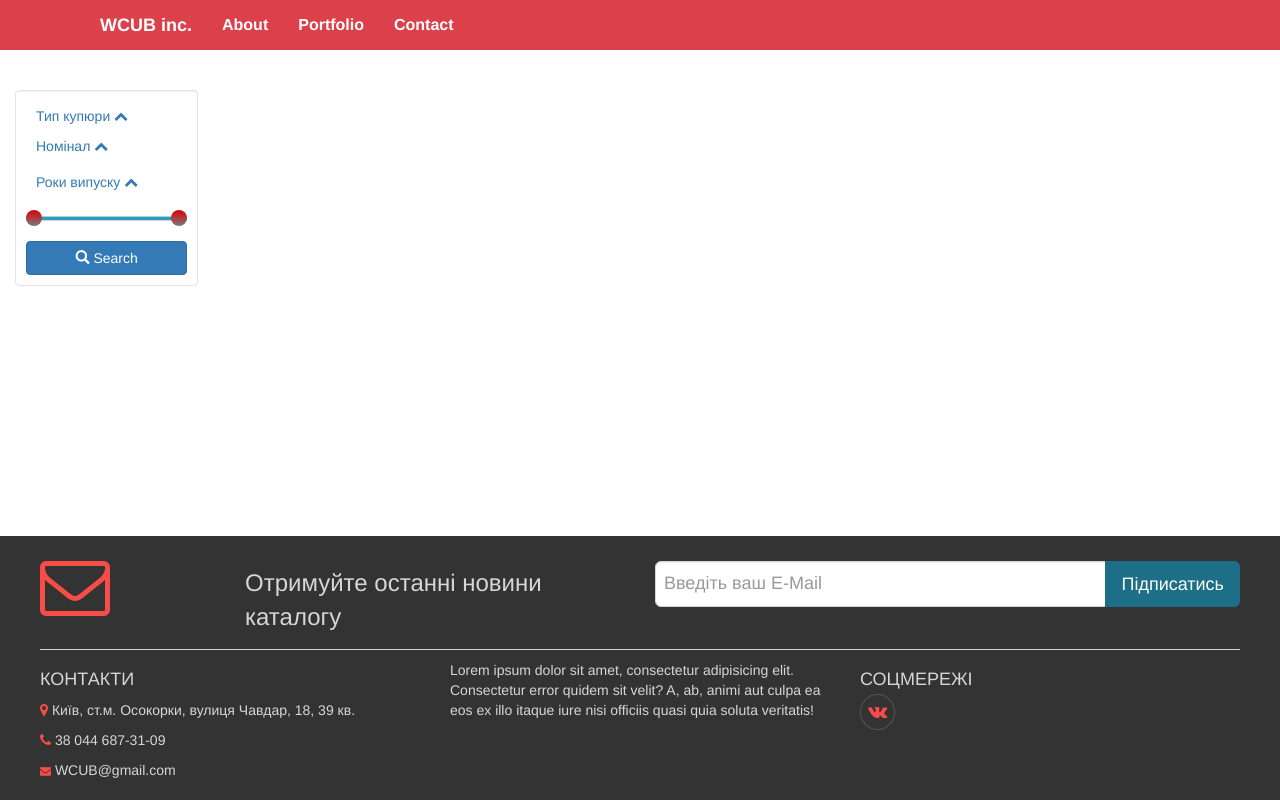
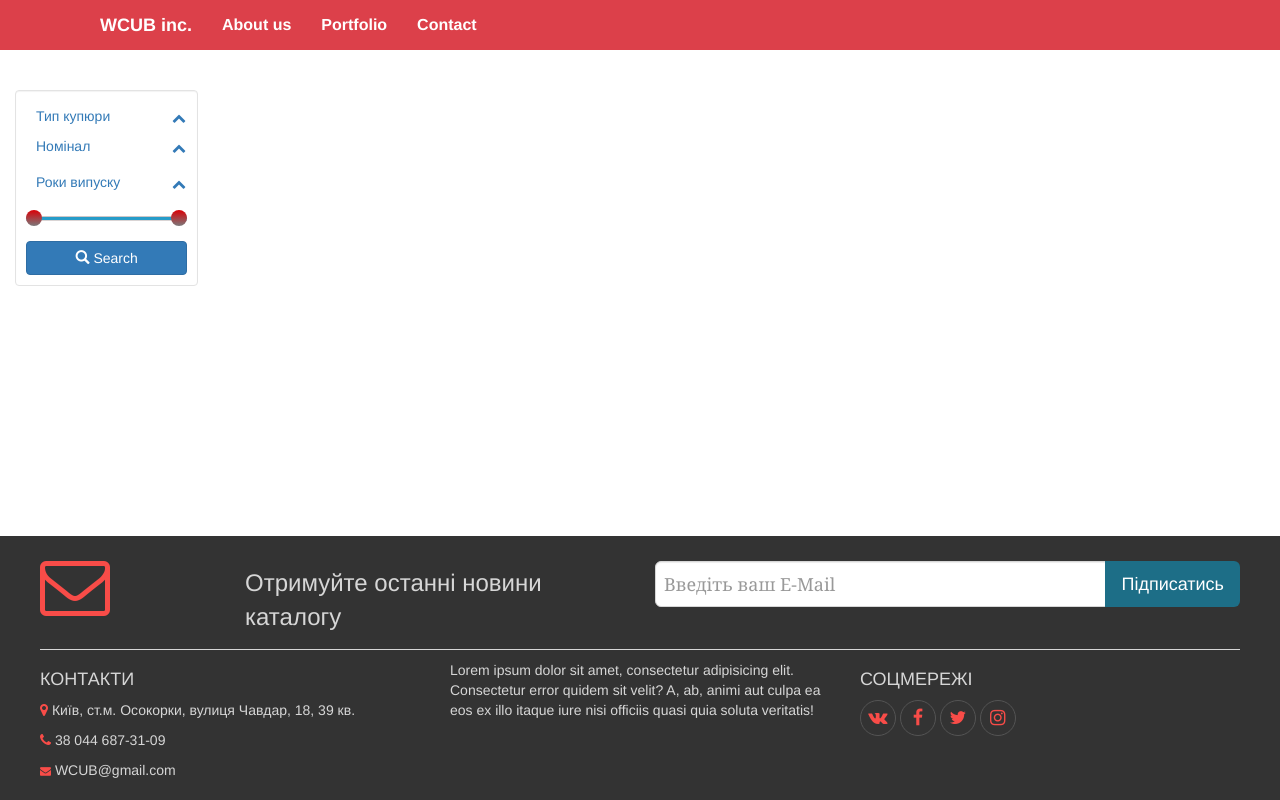
Before and after one commit to godis-michael/WCUB, a Django app: template catalogue/templates/catalogue/index.html in a window 1280 px wide. Run offline with Django 3.2, Linux system fonts and the light colour scheme; the template is opened without the code that fills it, so the values that code supplies are empty; some libraries are stand-ins or nearby versions.

Commit message:
- Блок сайдбар перенесено з бази до індексу.

```diff
--- a/WCUB/settings.py
+++ b/WCUB/settings.py
@@ -37,7 +37,7 @@
     'django.contrib.staticfiles',
     'catalogue.apps.CatalogueConfig',
     'widget_tweaks',
-    'django_filters',
+    'django_filters'
 ]
 
 MIDDLEWARE = [
--- a/catalogue/filters.py
+++ b/catalogue/filters.py
@@ -7,7 +7,7 @@
 class BancnoteFilter(django_filters.FilterSet):
     type = django_filters.ChoiceFilter(name='type', choices=Bancnote.TYPE_CHOICES,
                                        widget=forms.RadioSelect(attrs={'class': 'radio'}), empty_label=None)
-    par_gt = django_filters.NumberFilter(name='par', lookup_expr='gte', widget=forms.Select)
+    par_gt = django_filters.NumberFilter(name='par', lookup_expr='gte', widget=forms.Select())
     par_lt = django_filters.NumberFilter(name='par', lookup_expr='lte', widget=forms.Select)
     year = django_filters.NumericRangeFilter(name='year', lookup_expr='overlap')
 
--- a/catalogue/static/catalogue/css/style.css
+++ b/catalogue/static/catalogue/css/style.css
@@ -10,7 +10,7 @@
 }
 .range-input{
     padding-top: 2%;
-    padding-left: 7%;
+    text-align: center;
 }
 #par{
     padding: 2% 0 2% 0;
@@ -47,6 +47,21 @@
 }
 .contacts.fa-envelope{
     font-size: 11px;
+}
+#social-networks i{
+    width: 36px;
+    height: 36px;
+    color:#f84c48;
+    border: 1px solid #545454;
+    border-radius: 50%;
+    padding: 7px;
+    font-size: 18px;
+    text-align: center;
+    padding-top: 8px;
+    padding-right: 7px;
+}
+#social-networks i:hover{
+    background-color: #d6d6d6;
 }
 /*       navbar      */
 .navbar-default {
--- a/catalogue/static/catalogue/js/script.js
+++ b/catalogue/static/catalogue/js/script.js
@@ -35,6 +35,35 @@
   if(height <= html.clientHeight){
       $('footer').css('position', 'absolute');
     } else $('footer').css('position', 'relative');
+
+  $('#firstPer, #secPer').change(function () {
+        var val1 = parseInt($('#firstPer').val()),
+            val2 = parseInt($('#secPer').val()),
+            rs = $('.range-slider').children();
+        if(val1 > 2017) val1 = 2017;
+        if(val2 > 2017) val2 = 2017;
+        if(val1 < 1917) val1 = 1917;
+        if(val2 < 1917) val2 = 1917;
+        // console.log('val1 = ' + val1,'val2 = ' + val2);
+        // console.log('rs = ' + rs[0].value);
+        if(val1 > val2){
+            var temp = val2;
+            val2 = val1;
+            val1 = temp;
+        } else if(val1 === val2){
+            if(val1 === 2017) val1 -= 1;
+            else if(val1 === 1917) val2 += 1;
+            else val1 += 1;
+        }
+
+        $('#firstPer').attr('value', val1);
+        $('#secPer').attr('value', val2);
+
+        rs[0].value = parseInt(val1);
+        rs[1].value = parseInt(val2);
+        // console.log('val1 = ' + val1,'val2 = ' + val2);
+
+    });
 });
 
 function showcontent(id) {
@@ -50,7 +79,7 @@
     var slide2 = parseFloat( slides[1].value );
   // Neither slider will clip the other, so make sure we determine which is larger
   if( slide1 > slide2 ){ var tmp = slide2; slide2 = slide1; slide1 = tmp; }
-
+  console.log('val1 = ' + slide1,'val2 = ' + slide2);
   $('#id_year_0').attr('value', slide1);
   $('#id_year_1').attr('value', slide2);
 }
--- a/catalogue/templates/catalogue/base.html
+++ b/catalogue/templates/catalogue/base.html
@@ -2,31 +2,21 @@
 <html lang="en">
 <head>
     <title>{% block title %}{% endblock %}</title>
-	<meta charset="utf-8" />
+    <meta charset="utf-8"/>
     {% load staticfiles %}
-	<link rel="stylesheet" href="{% static 'catalogue/css/style.css' %}" type = "text/css"/>
-	<link rel="stylesheet" href="{% static 'catalogue/css/bootstrap.min.css' %}" type = "text/css"/>
+    <link rel="stylesheet" href="{% static 'catalogue/css/style.css' %}" type="text/css"/>
+    <link rel="stylesheet" href="{% static 'catalogue/css/bootstrap.min.css' %}" type="text/css"/>
     <link rel="stylesheet" href="https://maxcdn.bootstrapcdn.com/font-awesome/4.4.0/css/font-awesome.min.css">
     <script src="{% static 'catalogue/js/jquery-3.1.1.js' %}"></script>
     <script src="{% static 'catalogue/js/bootstrap.js' %}"></script>
     <script src="{% static 'catalogue/js/script.js' %}"></script>
-	<meta name="viewport" content = "width=device-width, initial-scale=1.0">
+    <meta name="viewport" content="width=device-width, initial-scale=1.0">
 </head>
 <body class="body">
 {% include 'catalogue/includes/header.html' %}
 <div class="container-fluid">
-		<div class="row">
-		  <div class="col-lg-2 col-md-3 col-sm-3 col-xs-12">
-		  <br> <br>
-			{% block sidebar %}
-			{% endblock %}
-          </div>
-		  <div class="col-lg-10 col-md-9 col-sm-9 col-xs-12 ">
-			<br><br>
     {% block content %}
     {% endblock %}
-		  </div>
-        </div>
 </div>
 </body>
 {% include 'catalogue/includes/footer.html' %}
--- /dev/null
+++ b/catalogue/templates/catalogue/feedback.html
@@ -0,0 +1,6 @@
+{% extends 'catalogue/base.html' %}
+{% block title %}Контакти{% endblock %}
+
+{% block content %}
+
+{% endblock %}
--- a/catalogue/templates/catalogue/includes/footer.html
+++ b/catalogue/templates/catalogue/includes/footer.html
@@ -4,21 +4,23 @@
             <div class="container-fluid">
                 <div class="row" style="padding-top: 15px;">
                     <div class="col-lg-1">
-                        <i style="color:#f84c48; margin-top: -10px" class="fa fa-envelope-o fa-5x" aria-hidden="true"></i>
+                        <i style="color:#f84c48; margin-top: -10px" class="fa fa-envelope-o fa-5x"
+                           aria-hidden="true"></i>
                     </div>
                     <div class="col-lg-4 col-lg-offset-1">
                         <p id="text-email">Отримуйте останні новини каталогу</p>
                     </div>
                     <div class="col-lg-6">
                         <div class="input-group input-group-lg">
-                            <input type="text" style="padding: 5px 8px" class="form-control" placeholder="Введіть ваш E-Mail">
+                            <input type="text" style="padding: 5px 8px; font-family: 'Georgia', Times, serif;" class="form-control"
+                                   placeholder="Введіть ваш E-Mail">
                             <span class="input-group-btn">
                                 <button style="background:#1d6e87; color: white; border: 0" class="btn btn-default">Підписатись</button>
                             </span>
                         </div>
                     </div>
                 </div>
-            <hr style="margin: 10px 0; border-color: #d6d6d6">
+                <hr style="margin: 10px 0; border-color: #d6d6d6">
             </div>
             <div class="container-fluid">
                 <div class="row">
@@ -42,8 +44,13 @@
                         ab, animi aut culpa ea eos ex illo itaque iure nisi officiis quasi quia soluta veritatis!
                     </div>
                     <div class="col-lg-4 col-md-4">
-                        <h4>Соцмережі</h4>
-                        <a href="vk.com" style="color:#f84c48; border: 1px solid rgb(85, 85, 85); border-radius: 50%; padding: 7px; font-size: 18px;"><i class="fa fa-vk"></i></a>
+                        <div id="social-networks">
+                            <h4>Соцмережі</h4>
+                            <a href="https://vk.com/" target="_blank"><i class="fa fa-vk"></i></a>
+                            <a href="https://facebook.com/" target="_blank"><i class="fa fa-facebook"></i></a>
+                            <a href="https://twitter.com/" target="_blank"><i class="fa fa-twitter"></i></a>
+                            <a href="https://instagram.com/" target="_blank"><i class="fa fa-instagram"></i></a>
+                        </div>
                     </div>
                 </div>
             </div>
--- a/catalogue/templates/catalogue/includes/header.html
+++ b/catalogue/templates/catalogue/includes/header.html
@@ -7,7 +7,7 @@
       </div>
       <div class="navbar-collapse" id="navbarNavDropdown">
         <ul class="nav navbar-nav">
-          <li><a href="#">About</a></li>
+          <li><a href="/feedback/">About us</a></li>
           <li><a href="#">Portfolio</a></li>
           <li><a href="#">Contact</a></li>
         </ul>
--- a/catalogue/templates/catalogue/index.html
+++ b/catalogue/templates/catalogue/index.html
@@ -3,14 +3,17 @@
 
 {% load widget_tweaks %}
 
-{% block sidebar %}
+{% block content %}
+
+    <div class="row">
+        <div class="col-lg-2 col-md-3 col-sm-3 col-xs-12">
+            <br> <br>
             <form method="get">
                 <div class="well bs-sidebar" id="style" style="background-color:#fff">
                     <ul class="nav nav-pills nav-stacked">
                         <li>
                             <a href="#" class="toggle-menu" onclick="showcontent('#money-type')">Тип купюри
-                        <i class="fa fa-chevron-up"></i>
-                    </a>
+                                <i class="fa fa-chevron-up chev"></i></a>
                         </li>
                         <div id="money-type">
                             <ul class="nav nav-pills nav-stacked">
@@ -24,14 +27,13 @@
                         </div>
                         <li>
                             <a href="#" class="toggle-menu" onclick="showcontent('#par')">Номінал
-                        <i class="fa fa-chevron-up"></i>
-                    </a>
+                                <i class="fa fa-chevron-up chev"></i></a>
                         </li>
                         <div id="par">
                             {% render_field filter.form.par_gt id='from' %}{% render_field filter.form.par_lt id='to' %}
                         </div>
                         <li><a href="#" class="toggle-menu" onclick="showcontent('#period')">Роки випуску
-                    <i class="fa fa-chevron-up"></i></a></li>
+                            <i class="fa fa-chevron-up chev"></i></a></li>
                         <div id="period">
                             <div class="range-input">
                                 {% render_field filter.form.year maxlength='4' %}
@@ -47,10 +49,9 @@
                     </button>
                 </div>
             </form>
-{% endblock %}
-
-{% block content %}
-
+        </div>
+        <div class="col-lg-10 col-md-9 col-sm-9 col-xs-12 ">
+            <br><br>
             <div class="container-fluid">
                 <div class="row">
                     {#               filtering here#}
@@ -63,11 +64,13 @@
                             <div style="display: block; text-align: center; margin: 0 auto">
                                 <a href="{{ bon.id }}">
                                     <img src="{{ bon.image.url }}" style="width: 50%; height: 50%"/>
-                                <h5>{{ bon.par }} {{ bon.type }} {{ bon.year.lower}}-{{ bon.year.upper }}</h5>
+                                    <h5>{{ bon.par }} {{ bon.type }} {{ bon.year.lower }}-{{ bon.year.upper }}</h5>
                                 </a>
                             </div>
                         </div>
                     {% endfor %}
+                    </div>
+            </div>
         </div>
     </div>
 
--- a/catalogue/urls.py
+++ b/catalogue/urls.py
@@ -7,4 +7,5 @@
 urlpatterns = [
     url(r'^$', views.index, name='index'),
     url(r'^(?P<pk>\d+)$', DetailView.as_view(model=Bancnote, template_name='catalogue/bon_detail.html')),
+    url(r'^feedback/$', views.feedback, name='feedback'),
 ]
--- a/catalogue/views.py
+++ b/catalogue/views.py
@@ -42,3 +42,7 @@
         'bons': bons
     })
     return render_to_response('catalogue/bon_detail.html', variables)
+
+
+def feedback(request):
+    return render_to_response('catalogue/feedback.html')
```
Lines whose indentation alone changed are shown as unchanged.
